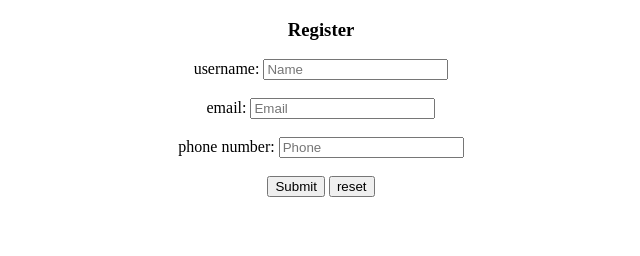
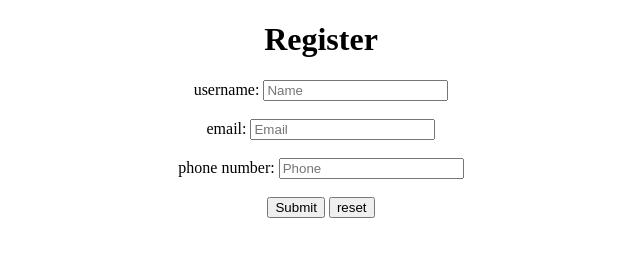
Before and after one commit to vishnu148/lab_internal_week-1, a plain HTML site: page index.html in a window 1280 px wide. Shown: the whole page, without its empty margins (319-959 px from the left). Drawn offline with Linux system fonts and the light colour scheme.

Commit message:
changed h3 to h1

```diff
--- a/index.html
+++ b/index.html
@@ -8,7 +8,7 @@
 <body>
     <center>
     <form>
-        <h3>Register</h3>
+        <h1>Register</h1>
         username:
         <input id="name" type="text" placeholder="Name"><br><br>
         email:
```
